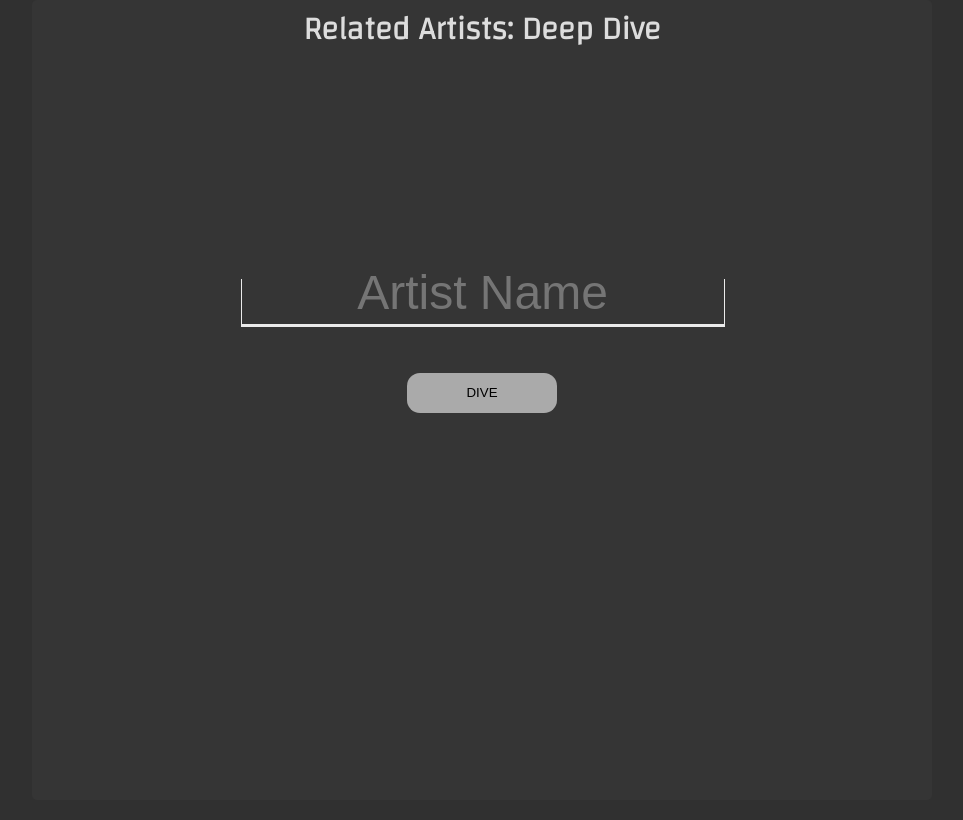
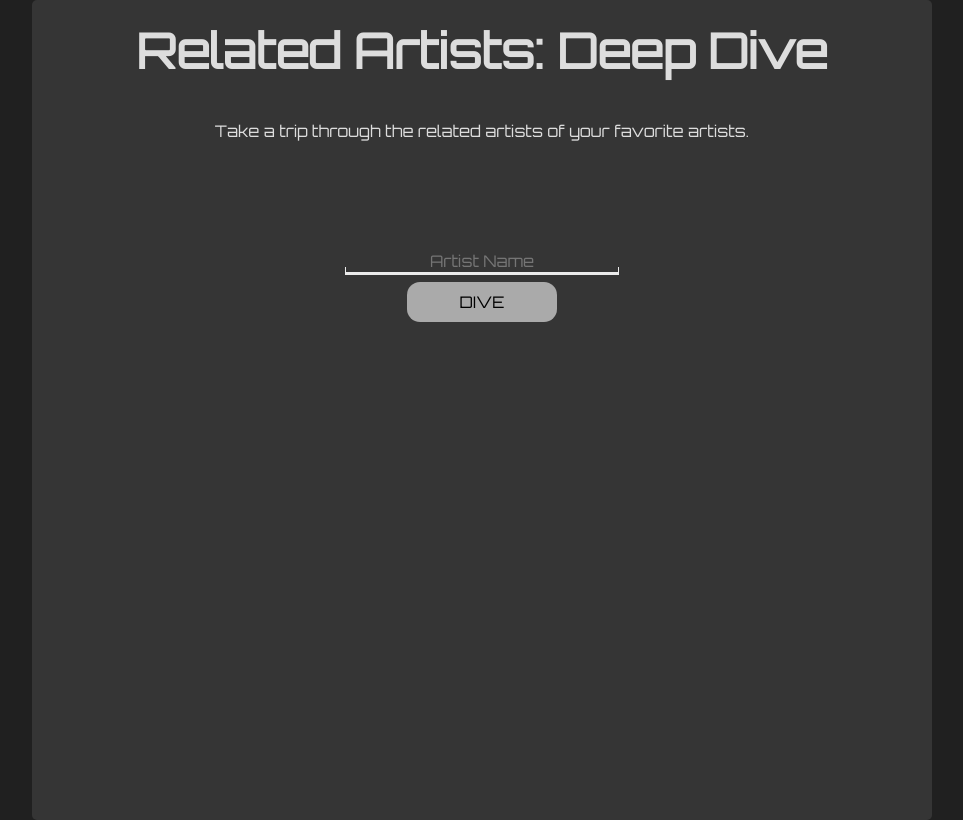
Before and after one commit to RobinMcNally/RelatedArtists, a Flask app: template templates/index.html in a window 1280 px wide. Shown: the whole page, without its empty margins (158-1121 px from the left). Run offline with Flask 2, Linux system fonts and the light colour scheme; the template is opened without the code that fills it, so the values that code supplies are empty.

Commit message:
Improved the look a bit

```diff
--- a/static/styles/style.css
+++ b/static/styles/style.css
@@ -1,14 +1,16 @@
 html {
-    background-color: #303030;
+    background-color: #202020;
     height: 100%;
+    padding: 0px;
 }
 
 body {
-    font-family: Changa;
+    font-family: Orbitron, sans-serif;
     background-color: #353535;
     color: #DDDDDD;
     border-radius: 5px;
     margin: 0px auto;
+    padding-top: 20px;
     max-width: 900px;
     height: 100%;
     text-align: center;
@@ -16,7 +18,9 @@ body {
 
 h1 {
     color: #DDDDDD;
-    margin: 0px;
+    margin-top: 0px;
+    margin-bottom: 40px;
+    font-size: 3em;
 }
 
 #artistname {
@@ -27,6 +31,8 @@ h1 {
 }
 
 #button {
+    font-family: Orbitron, sans-serif;
+    font-size: 1em;
     background-color: #aaaaaa;
     border-radius: 13px;
     border: 0px;
@@ -35,8 +41,8 @@ h1 {
 }
 
 #centerdiv {
-    font-size: 3em;
-    max-width: 600px;
+    font-size: 1em;
+    max-width: 300px;
     max-height: 300px;
     position: absolute;
     top:0;
@@ -48,11 +54,11 @@ h1 {
 }
 
 input[type=text] {
+    font-family: Orbitron, sans-serif;
     font-size: 1em;
-  height: 60px;
     border: 0;
-  width: calc(80% - 2px);
-  margin-left:1px;
+    width: calc(90% - 2px);
+    margin-bottom: 10px;
     box-shadow: -8px 10px 0px -7px #ebebeb, 8px 10px 0px -7px #ebebeb;
     -webkit-transition: box-shadow 0.3s;
     transition: box-shadow 0.3s;
--- a/templates/index.html
+++ b/templates/index.html
@@ -3,6 +3,9 @@
 {% block title %}Home{% endblock %}
 
 {% block body %}
+<div>
+    Take a trip through the related artists of your favorite artists.
+</div>
 <div id="centerdiv">
     <form action="." method="POST">
         <input id="artistname" type="text" name="text" placeholder="Artist Name" autocomplete="off"><br>
--- a/templates/master.html
+++ b/templates/master.html
@@ -5,7 +5,7 @@
     <meta charset="utf-8" />
     <title>{% block title %}{% endblock %}</title>
     <link type="text/css" rel="stylesheet" href="{{ url_for('static',filename='styles/style.css') }}">
-    <link href="https://fonts.googleapis.com/css?family=Changa:200" rel="stylesheet">
+    <link href="https://fonts.googleapis.com/css?family=Orbitron" rel="stylesheet">
 </head>
 <body>
     <h1>Related Artists: Deep Dive</h1>
```
Lines whose indentation alone changed are shown as unchanged.
